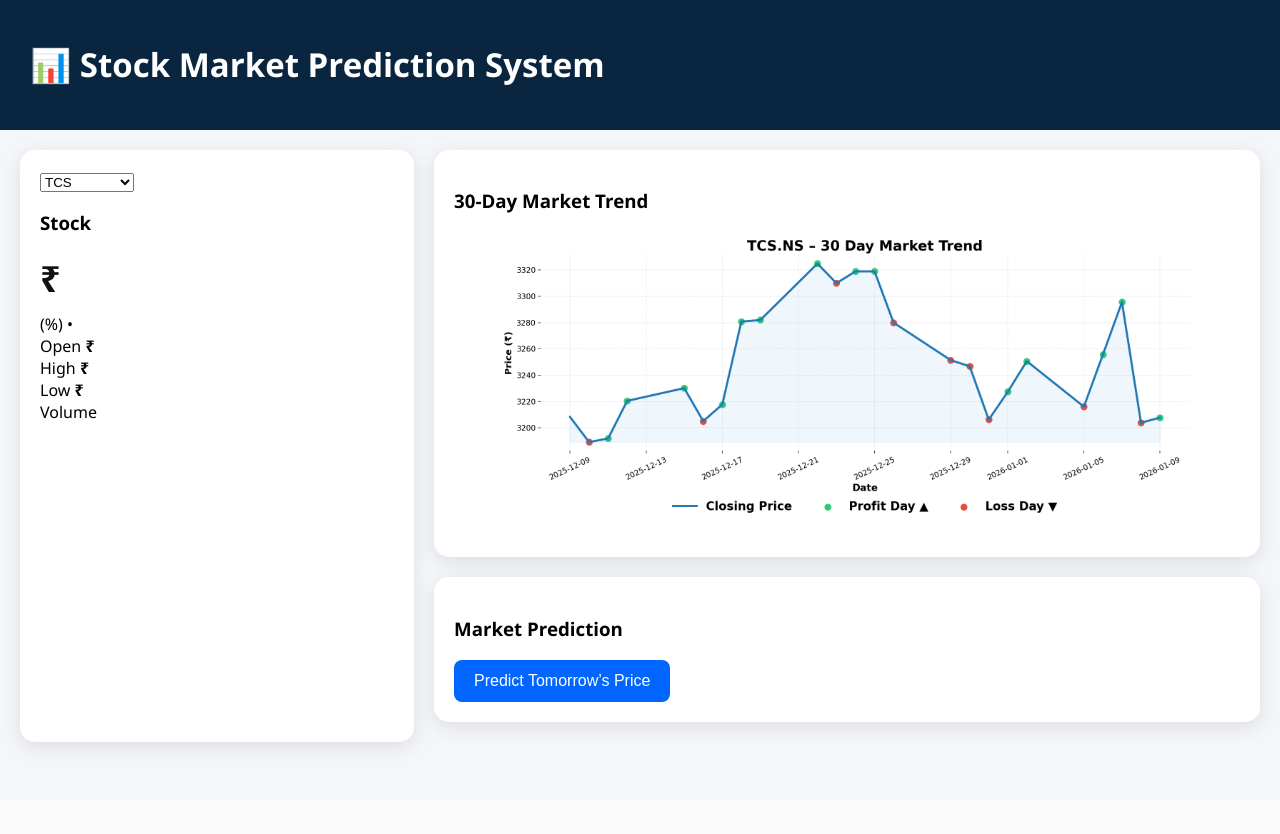
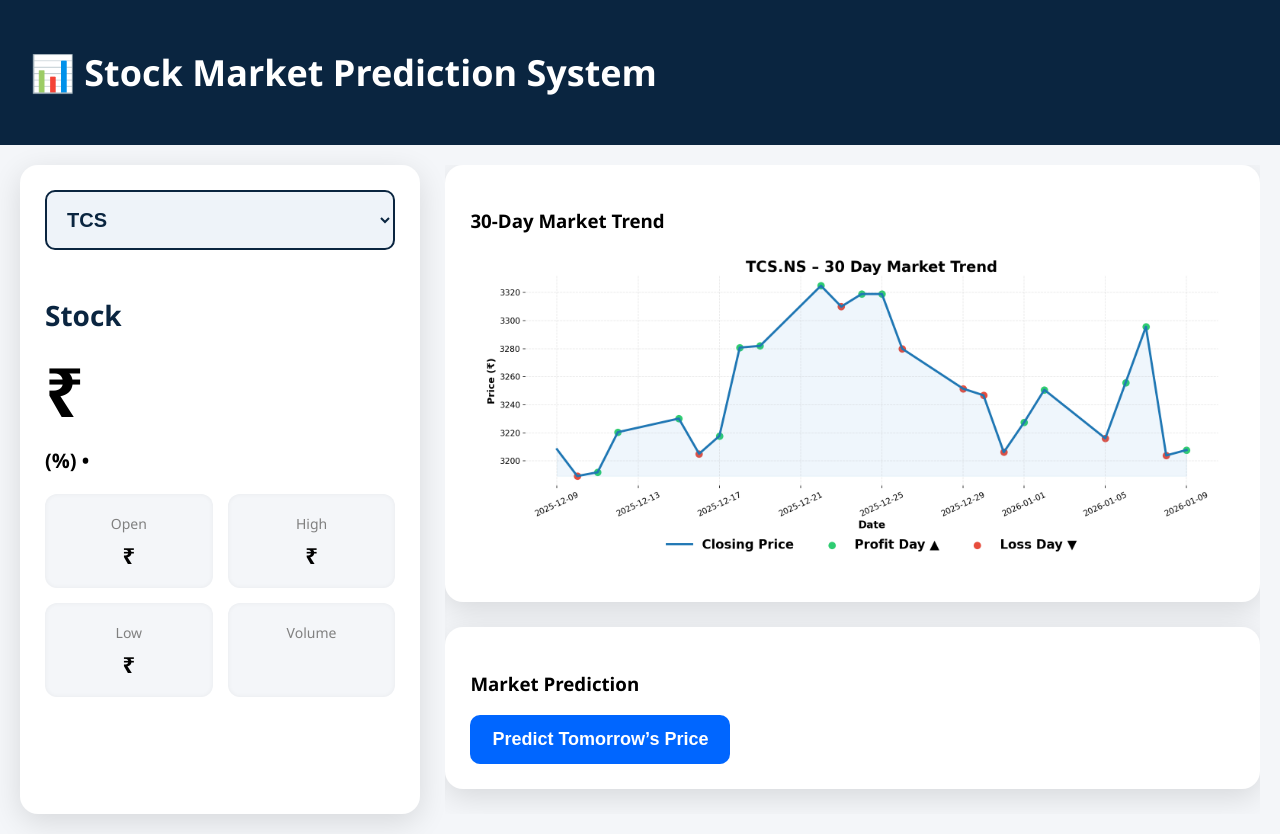
Before and after one commit to ABHIJEET-0001/Stock-Market-Prediction.F1, a Flask app: template templates/index.html in a window 1280 px wide. Before the commit the page ends 753 px from the top, so only its background shows below. Run offline with Flask 3, Linux system fonts and the light colour scheme; the template is opened without the code that fills it, so the values that code supplies are empty; parts of the project's set-up code (start-up, migrations or seed data) failed here and were passed over.

Commit message:
Update style.css

```diff
--- a/static/style.css
+++ b/static/style.css
@@ -1,71 +1,144 @@
+* {
+    box-sizing: border-box;
+}
+
+body {
+    overflow-x: hidden;
+}
+
 body {
     margin: 0;
-    font-family: Segoe UI, sans-serif;
+    font-family: "Segoe UI", sans-serif;
     background: #f4f6f9;
 }
 
+/* NAVBAR */
 .navbar {
     background: #0a2540;
-    padding: 15px 30px;
+    padding: 18px 30px;
     color: white;
-    font-size: 22px;
+    font-size: 24px;
+    font-weight: 700;
 }
 
+/* LAYOUT */
 .dashboard {
     display: flex;
     padding: 20px;
+    max-width: 100vw;
+    overflow-x: hidden;
 }
 
+
+/* LEFT PANEL */
 .left {
-    width: 30%;
+    width: 35%;
     background: white;
-    padding: 20px;
-    border-radius: 15px;
-    margin-right: 20px;
-    box-shadow: 0px 5px 20px rgba(0,0,0,0.1);
+    padding: 25px;
+    border-radius: 18px;
+    margin-right: 25px;
+    box-shadow: 0px 8px 30px rgba(0,0,0,0.12);
 }
 
-.left h1 {
-    font-size: 36px;
+.left h3 {
+    font-size: 28px;
+    font-weight: 800;
+    color: #0a2540;
+    margin-bottom: 10px;
 }
 
-.box p {
-    margin: 8px 0;
+/* PRICE */
+.price {
+    font-size: 68px;
+    font-weight: 900;
+    margin: 10px 0;
+    color: #000;
 }
 
-.right {
-    width: 70%;
+/* TREND */
+.trend {
+    font-size: 20px;
+    font-weight: 700;
+    margin-bottom: 15px;
 }
 
+/* STOCK SELECTOR */
+.stock-select {
+    width: 100%;
+    padding: 16px;
+    font-size: 20px;
+    font-weight: 700;
+    border-radius: 10px;
+    border: 2px solid #0a2540;
+    background: #eef3f9;
+    color: #0a2540;
+    margin-bottom: 18px;
+}
+
+/* KPI CARDS */
+.stats {
+    display: grid;
+    grid-template-columns: 1fr 1fr;
+    gap: 15px;
+    margin-top: 20px;
+}
+
+.stat {
+    background: #f4f6f9;
+    padding: 18px;
+    border-radius: 12px;
+    text-align: center;
+    box-shadow: inset 0 0 5px rgba(0,0,0,0.05);
+}
+
+.stat span {
+    font-size: 14px;
+    color: gray;
+}
+
+.stat b {
+    display: block;
+    font-size: 22px;
+    margin-top: 6px;
+    color: #000;
+}
+
+/* RIGHT PANEL */
+.right {
+    width: 72%;
+    max-width: 100%;
+    overflow-x: hidden;
+}
+
+
+/* CARDS */
 .card {
     background: white;
-    padding: 20px;
-    border-radius: 15px;
-    margin-bottom: 20px;
-    box-shadow: 0px 5px 20px rgba(0,0,0,0.1);
+    padding: 25px;
+    border-radius: 18px;
+    margin-bottom: 25px;
+    box-shadow: 0px 8px 30px rgba(0,0,0,0.12);
 }
 
+/* BUTTON */
 .btn {
     background: #0066ff;
     border: none;
-    padding: 12px 20px;
+    padding: 14px 22px;
     color: white;
-    border-radius: 8px;
+    border-radius: 10px;
     cursor: pointer;
-    font-size: 16px;
+    font-size: 18px;
+    font-weight: 700;
 }
 
 .btn:hover {
     background: #004ecc;
 }
-.price {
-    font-size: 52px;
-    font-weight: 700;
-    margin: 10px 0;
-    color: #111;
-}
+
+/* GRAPH */
 .chart {
     width: 100%;
-    max-height: 300px;
+    max-height: 320px;
     object-fit: contain;
 }
```
